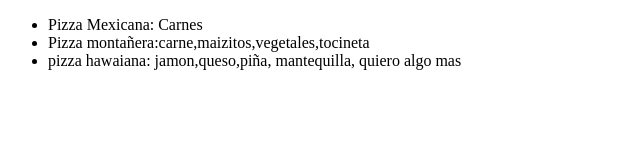
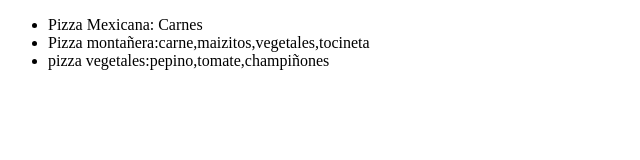
Before and after one commit to edwardibague23/Pizzeria, a plain HTML site: page index.html in a window 1280 px wide. Shown: the whole page, without its empty margins (0-640 px from the left). Drawn offline with Linux system fonts and the light colour scheme.

Commit message:
cambio line 21

```diff
--- a/index.html
+++ b/index.html
@@ -18,7 +18,7 @@
 
 
 
-        <li>pizza hawaiana: jamon,queso,piña, mantequilla, quiero algo mas</li>
+        <li>pizza vegetales:pepino,tomate,champiñones</li>
 
     </ul>
 </body>
```
